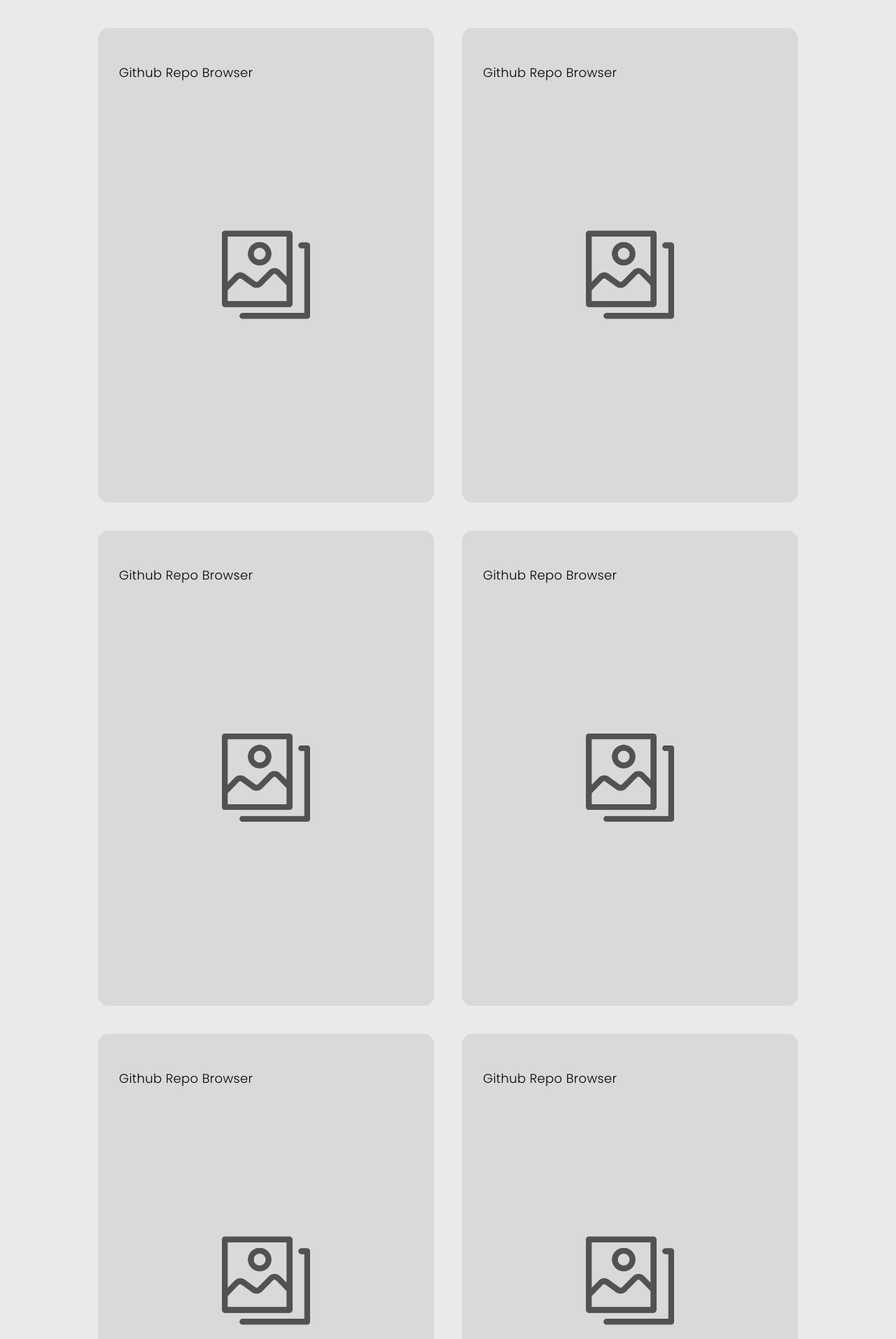
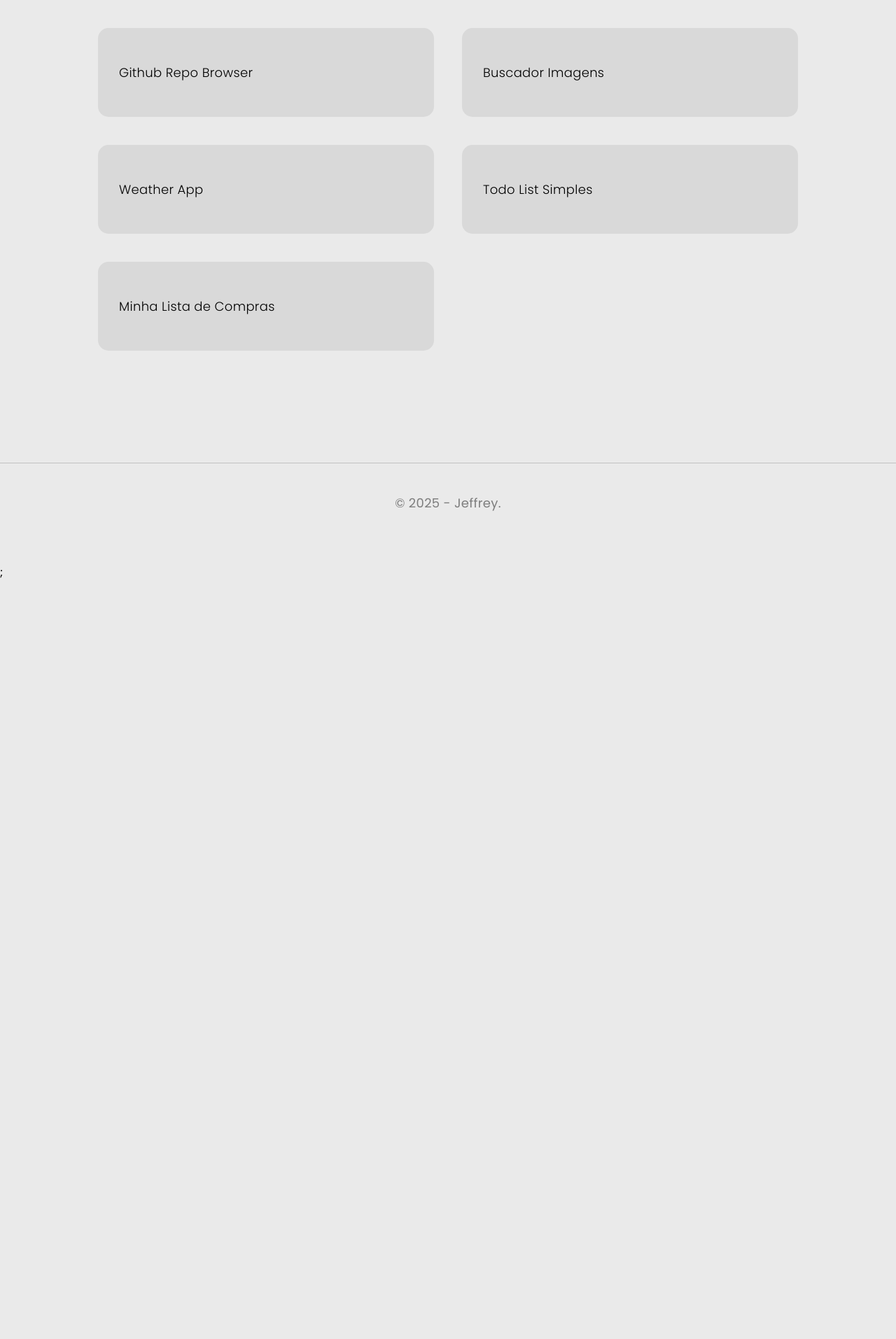
Before and after one commit to jeffreyalvr/meu-portfolio, a React (Vite) app: page /works in a window 1280 px wide. Shown: the part 767-2680 px from the top of the page at 70% size. After the commit the page ends 1597 px from the top, so only its background shows below. Built offline with nearby package versions, Linux system fonts and the light colour scheme.

Commit message:
Redefine nome do componente rota works; Reorganiza layout do work-item na página AllWorks

```diff
--- a/src/pages/Works/index.jsx
+++ b/src/pages/AllWorks/index.jsx
@@ -12,11 +12,10 @@ import { ActionButton } from "@components/Button";
 import { Title, SubTitle } from "@components/Text";
 
 import open_icon from "@assets/icons/open.png";
-import thumb_img from "@assets/images/thumb.png";
 
 import useLanguageStore from "@/store/useLanguageStore";
 
-const Works = () => {
+const AllWorks = () => {
   const language = useLanguageStore((state) => state.language);
 
   const [floatingButtonVisibility, setFloatingButtonVisibility] =
@@ -107,9 +106,9 @@ const Works = () => {
 
           <div className="works">
             <div className="work-item">
-              <div className="item-container">
+              <div className="hover-overlay">
                 <ActionButton
-                  overrideClass="invert-img-hover my-20 hidden"
+                  overrideClass="invert-img-hover"
                   text={
                     language === "pt"
                       ? book.pt.sections.sec_works_project_button
@@ -118,15 +117,14 @@ const Works = () => {
                   icon={open_icon}
                   func={handleViewProject}
                 />
-                <h3>Github Repo Browser</h3>
               </div>
-              <img className="banner" src={thumb_img} />
+              <h3>Github Repo Browser</h3>
             </div>
 
             <div className="work-item">
-              <div className="item-container">
+              <div className="hover-overlay">
                 <ActionButton
-                  overrideClass="invert-img-hover my-20 hidden"
+                  overrideClass="invert-img-hover"
                   text={
                     language === "pt"
                       ? book.pt.sections.sec_works_project_button
@@ -135,15 +133,14 @@ const Works = () => {
                   icon={open_icon}
                   func={handleViewProject}
                 />
-                <h3>Github Repo Browser</h3>
               </div>
-              <img className="banner" src={thumb_img} />
+              <h3>Buscador Imagens</h3>
             </div>
 
             <div className="work-item">
-              <div className="item-container">
+              <div className="hover-overlay">
                 <ActionButton
-                  overrideClass="invert-img-hover my-20 hidden"
+                  overrideClass="invert-img-hover"
                   text={
                     language === "pt"
                       ? book.pt.sections.sec_works_project_button
@@ -152,15 +149,14 @@ const Works = () => {
                   icon={open_icon}
                   func={handleViewProject}
                 />
-                <h3>Github Repo Browser</h3>
               </div>
-              <img className="banner" src={thumb_img} />
+              <h3>Weather App</h3>
             </div>
 
             <div className="work-item">
-              <div className="item-container">
+              <div className="hover-overlay">
                 <ActionButton
-                  overrideClass="invert-img-hover my-20 hidden"
+                  overrideClass="invert-img-hover"
                   text={
                     language === "pt"
                       ? book.pt.sections.sec_works_project_button
@@ -169,15 +165,14 @@ const Works = () => {
                   icon={open_icon}
                   func={handleViewProject}
                 />
-                <h3>Github Repo Browser</h3>
               </div>
-              <img className="banner" src={thumb_img} />
+              <h3>Todo List Simples</h3>
             </div>
 
             <div className="work-item">
-              <div className="item-container">
+              <div className="hover-overlay">
                 <ActionButton
-                  overrideClass="invert-img-hover my-20 hidden"
+                  overrideClass="invert-img-hover"
                   text={
                     language === "pt"
                       ? book.pt.sections.sec_works_project_button
@@ -186,60 +181,8 @@ const Works = () => {
                   icon={open_icon}
                   func={handleViewProject}
                 />
-                <h3>Github Repo Browser</h3>
               </div>
-              <img className="banner" src={thumb_img} />
-            </div>
-
-            <div className="work-item">
-              <div className="item-container">
-                <ActionButton
-                  overrideClass="invert-img-hover my-20 hidden"
-                  text={
-                    language === "pt"
-                      ? book.pt.sections.sec_works_project_button
-                      : book.en.sections.sec_works_project_button
-                  }
-                  icon={open_icon}
-                  func={handleViewProject}
-                />
-                <h3>Github Repo Browser</h3>
-              </div>
-              <img className="banner" src={thumb_img} />
-            </div>
-
-            <div className="work-item">
-              <div className="item-container">
-                <ActionButton
-                  overrideClass="invert-img-hover my-20 hidden"
-                  text={
-                    language === "pt"
-                      ? book.pt.sections.sec_works_project_button
-                      : book.en.sections.sec_works_project_button
-                  }
-                  icon={open_icon}
-                  func={handleViewProject}
-                />
-                <h3>Github Repo Browser</h3>
-              </div>
-              <img className="banner" src={thumb_img} />
-            </div>
-
-            <div className="work-item">
-              <div className="item-container">
-                <ActionButton
-                  overrideClass="invert-img-hover my-20 hidden"
-                  text={
-                    language === "pt"
-                      ? book.pt.sections.sec_works_project_button
-                      : book.en.sections.sec_works_project_button
-                  }
-                  icon={open_icon}
-                  func={handleViewProject}
-                />
-                <h3>Github Repo Browser</h3>
-              </div>
-              <img className="banner" src={thumb_img} />
+              <h3>Minha Lista de Compras</h3>
             </div>
           </div>
         </section>
@@ -252,4 +195,4 @@ const Works = () => {
   );
 };
 
-export default Works;
+export default AllWorks;
--- a/src/routes/index.jsx
+++ b/src/routes/index.jsx
@@ -1,14 +1,14 @@
 import { RouterProvider, createBrowserRouter } from "react-router-dom";
 
 import Home from "@pages/Home";
-import Works from "@pages/Works";
+import AllWorks from "@pages/AllWorks";
 import WorkView from "@pages/WorkView";
 import Contact from "@pages/Contact";
 import NotFound from "@pages/NotFound";
 
 const router = createBrowserRouter([
   { path: "/", element: <Home /> },
-  { path: "/works", element: <Works /> },
+  { path: "/works", element: <AllWorks /> },
   { path: "/works/:id", element: <WorkView /> },
   { path: "/contact", element: <Contact /> },
   { path: "/404", element: <NotFound /> },
```
